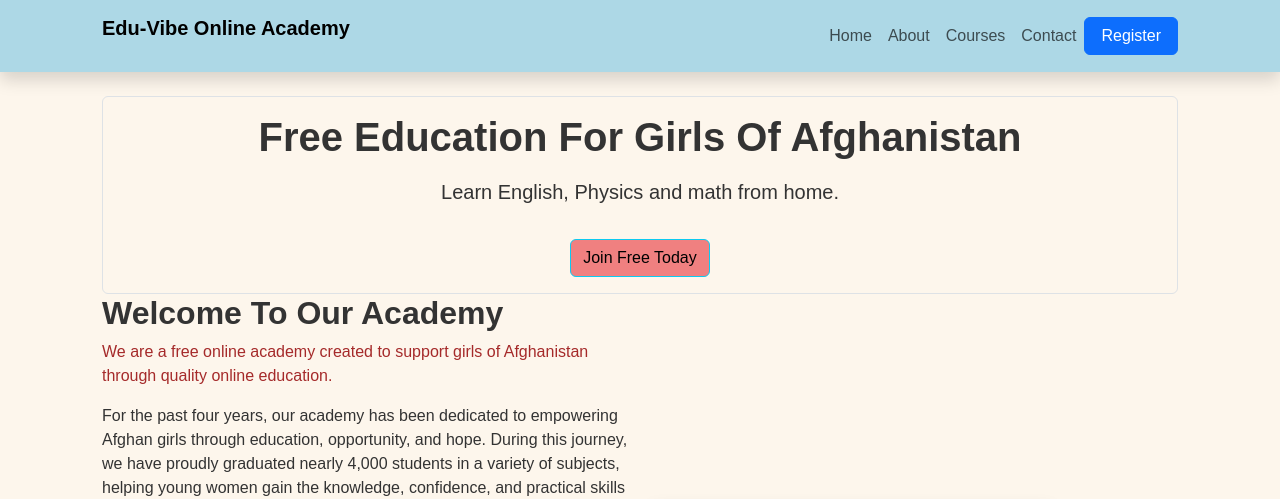
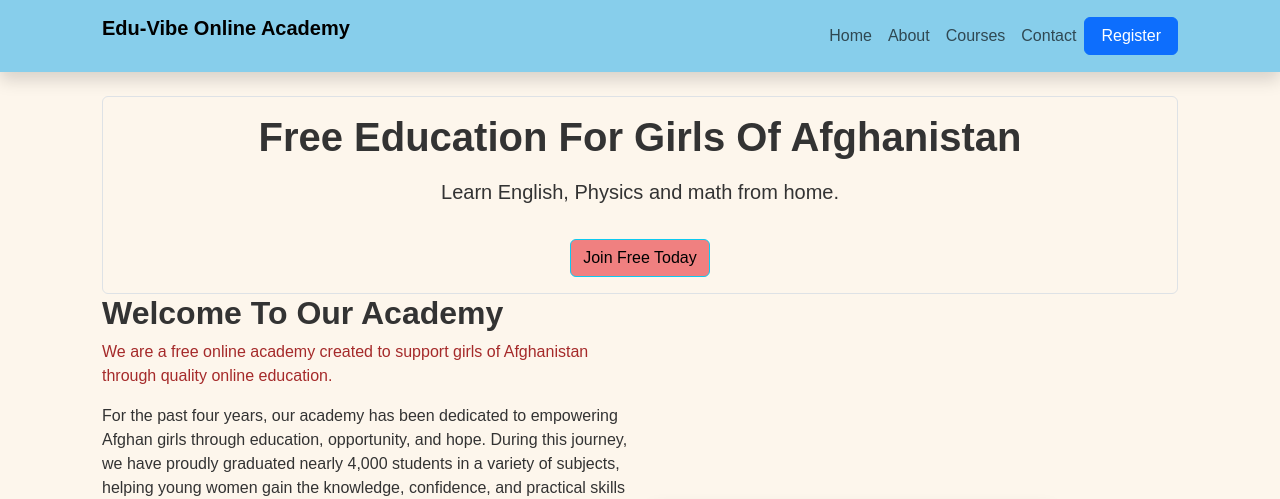
Before and after one commit to Hajar11542/final-, a plain HTML site: page index.html in a window 1280 px wide. Shown: the top 499 px of the page. Drawn offline with nearby package versions, Linux system fonts and the light colour scheme; grey boxes are pictures that could not be loaded.

Commit message:
index.html

```diff
--- a/index.html
+++ b/index.html
@@ -12,7 +12,7 @@
 <body>
 
 <!-- Navbar -->
-<nav class="navbar navbar-expand-lg fixed-top  shadow" style="background-color: lightblue;">
+<nav class="navbar navbar-expand-lg fixed-top  shadow" style="background-color: skyblue;">
 <div class="container">
 <p class="navbar-brand fw-bold">Edu-Vibe Online Academy</p>
 
```
